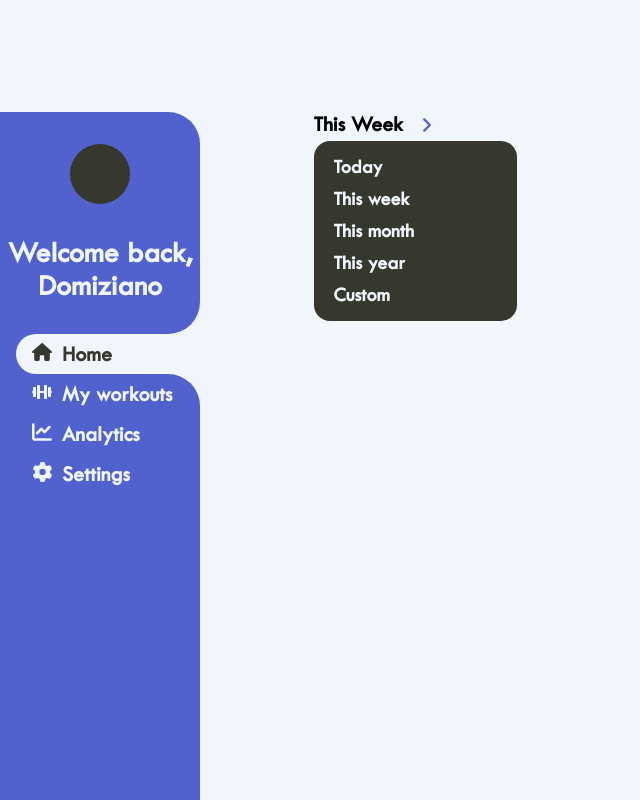
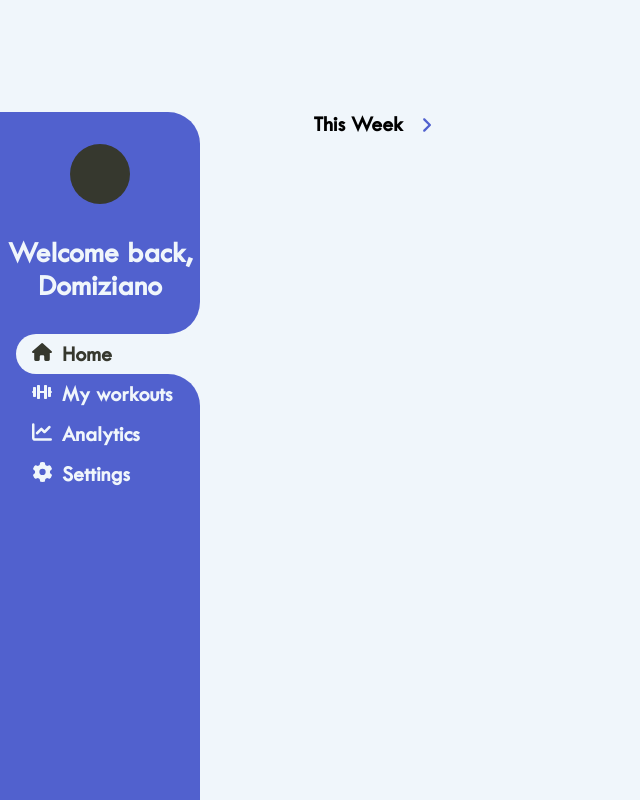
Before and after one commit to DomizianoScarcelli/workout-tracker, a React (Create React App) app: page /home in a window 1280 px wide. Shown: the top 800 px of the page, without its empty margins (0-640 px from the left). Built offline with nearby package versions, Linux system fonts and the light colour scheme.

Commit message:
Day Selector Animation

```diff
--- /dev/null
+++ b/src/components/Sidebar/DaySelector/DaySelector.js
@@ -0,0 +1,53 @@
+import { React, useState } from "react"
+import styles from "./DaySelector.module.css"
+import { isBrowser, motion } from "framer-motion"
+
+export default function DaySelector() {
+	const [isVisible, setVisible] = useState(false)
+
+	const daySelectorVariants = {
+		toggle: {
+			height: isVisible ? "fit-content" : "0px",
+			padding: isVisible ? "10px" : "0px",
+		},
+		rotate: {
+			rotate: isVisible ? 90 : 0,
+		},
+	}
+
+	const daySelectorTextVariants = {
+		toggle: {
+			visibility: isVisible ? "visible" : "hidden",
+		},
+	}
+	return (
+		<div
+			className={styles.dayFilterContainer}
+			onClick={() => {
+				setVisible(!isVisible)
+			}}
+		>
+			<div className={styles.dayFilterTextContainer}>
+				<div className={styles.dayFilterText}>This Week</div>
+				<motion.div className={styles.dayFilterIcon} variants={daySelectorVariants} animate="rotate"></motion.div>
+			</div>
+			<motion.div variants={daySelectorVariants} animate="toggle" className={styles.daySelectorContainer}>
+				<motion.div variants={daySelectorTextVariants} className={styles.daySelector}>
+					<span>Today</span>
+				</motion.div>
+				<motion.div variants={daySelectorTextVariants} className={styles.daySelector}>
+					<span>This week</span>
+				</motion.div>
+				<motion.div variants={daySelectorTextVariants} className={styles.daySelector}>
+					<span>This month</span>
+				</motion.div>
+				<motion.div variants={daySelectorTextVariants} className={styles.daySelector}>
+					<span>This year</span>
+				</motion.div>
+				<motion.div variants={daySelectorTextVariants} className={styles.daySelector}>
+					<span>Custom</span>
+				</motion.div>
+			</motion.div>
+		</div>
+	)
+}
--- /dev/null
+++ b/src/components/Sidebar/DaySelector/DaySelector.module.css
@@ -0,0 +1,54 @@
+.dayFilterContainer {
+	display: flex;
+	flex-direction: column;
+	padding-left: 10rem;
+}
+
+.dayFilterTextContainer {
+	height: fit-content;
+	display: flex;
+	flex-direction: row;
+	align-items: center;
+	cursor: pointer;
+}
+
+.dayFilterText {
+	font-size: 22px;
+	font-weight: bold;
+}
+
+.dayFilterIcon {
+	background-image: url(../../../../public/icons/angle-right-solid.svg);
+	height: 18px;
+	width: 18px;
+	background-repeat: no-repeat;
+	background-position: center;
+	margin-left: 15px;
+	margin-top: 2px;
+}
+
+.daySelectorContainer {
+	margin-top: 5px;
+	background-color: var(--dark-grey);
+	height: fit-content;
+	width: 150%;
+	border-radius: 1rem;
+	padding: 10px;
+}
+
+.daySelector {
+	border-radius: 8px;
+	font-size: 20px;
+	padding: 5px;
+	font-weight: bold;
+	color: var(--light);
+	cursor: pointer;
+}
+
+.daySelector:hover {
+	background-color: var(--purple);
+}
+
+.daySelector > * {
+	padding-left: 5px;
+}
--- a/src/routes/Home/Home.js
+++ b/src/routes/Home/Home.js
@@ -1,4 +1,5 @@
 import React from "react"
+import DaySelector from "../../components/Sidebar/DaySelector/DaySelector"
 import Sidebar from "../../components/Sidebar/Sidebar"
 import styles from "./Home.module.css"
 
@@ -6,29 +7,7 @@ export default function Home() {
 	return (
 		<div className={styles.container}>
 			<Sidebar selected={"home"} />
-			<div className={styles.dayFilterContainer}>
-				<div className={styles.dayFilterTextContainer}>
-					<div className={styles.dayFilterText}>This Week</div>
-					<div className={styles.dayFilterIcon}></div>
-				</div>
-				<div className={styles.daySelectorContainer}>
-					<div className={styles.daySelector}>
-						<span>Today</span>
-					</div>
-					<div className={styles.daySelector}>
-						<span>This week</span>
-					</div>
-					<div className={styles.daySelector}>
-						<span>This month</span>
-					</div>
-					<div className={styles.daySelector}>
-						<span>This year</span>
-					</div>
-					<div className={styles.daySelector}>
-						<span>Custom</span>
-					</div>
-				</div>
-			</div>
+			<DaySelector />
 		</div>
 	)
 }
--- a/src/routes/Home/Home.module.css
+++ b/src/routes/Home/Home.module.css
@@ -3,59 +3,3 @@
 	flex-direction: row;
 	margin-top: 7rem;
 }
-
-.dayFilterContainer {
-	display: flex;
-	flex-direction: column;
-	padding-left: 10rem;
-}
-
-.dayFilterTextContainer {
-	height: fit-content;
-
-	display: flex;
-	flex-direction: row;
-	align-items: center;
-	cursor: pointer;
-}
-
-.dayFilterText {
-	font-size: 22px;
-	font-weight: bold;
-}
-
-.dayFilterIcon {
-	background-image: url(../../../public/icons/angle-right-solid.svg);
-	height: 18px;
-	width: 18px;
-	background-repeat: no-repeat;
-	background-position: center;
-	margin-left: 15px;
-	margin-top: 2px;
-}
-
-.daySelectorContainer {
-	margin-top: 5px;
-	background-color: var(--dark-grey);
-	height: fit-content;
-	width: 150%;
-	border-radius: 1rem;
-	padding: 10px;
-}
-
-.daySelector {
-	border-radius: 8px;
-	font-size: 20px;
-	padding: 5px;
-	font-weight: bold;
-	color: var(--light);
-	cursor: pointer;
-}
-
-.daySelector:hover {
-	background-color: var(--purple);
-}
-
-.daySelector > * {
-	padding-left: 5px;
-}
```
